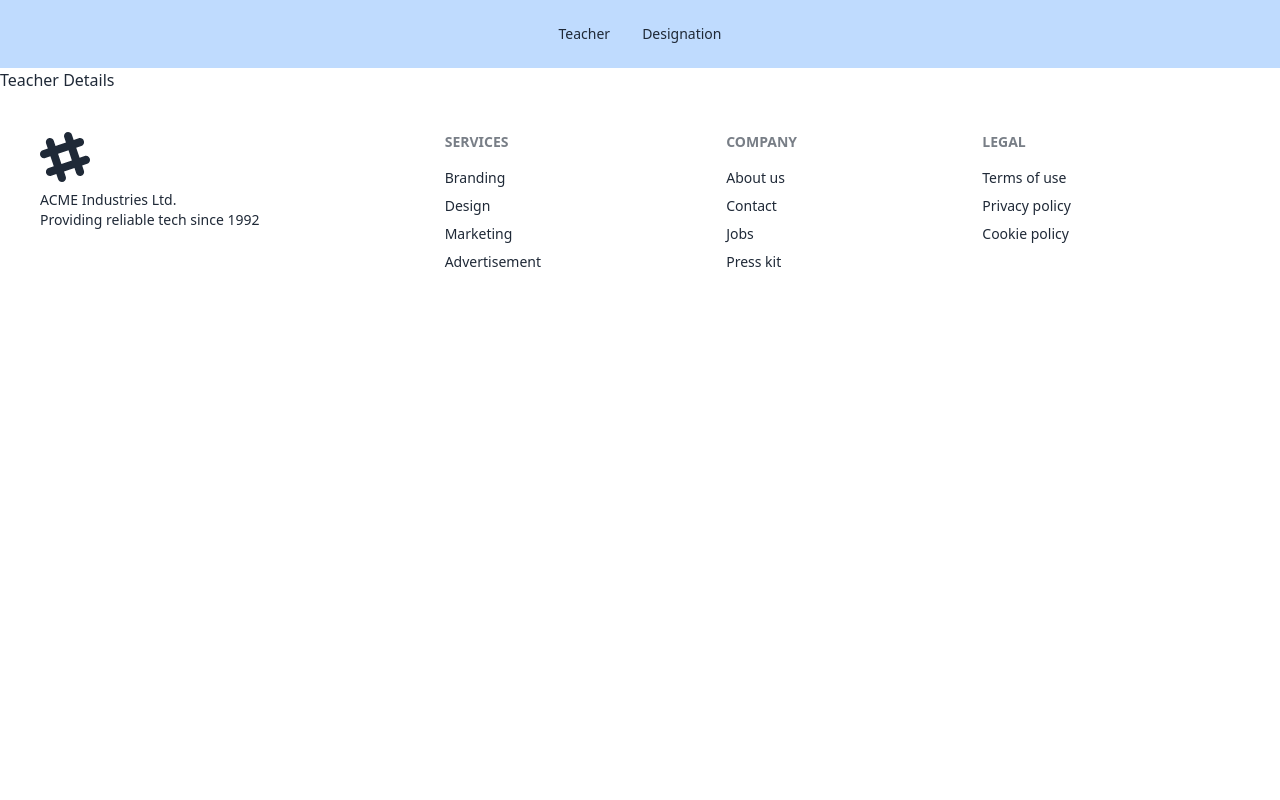
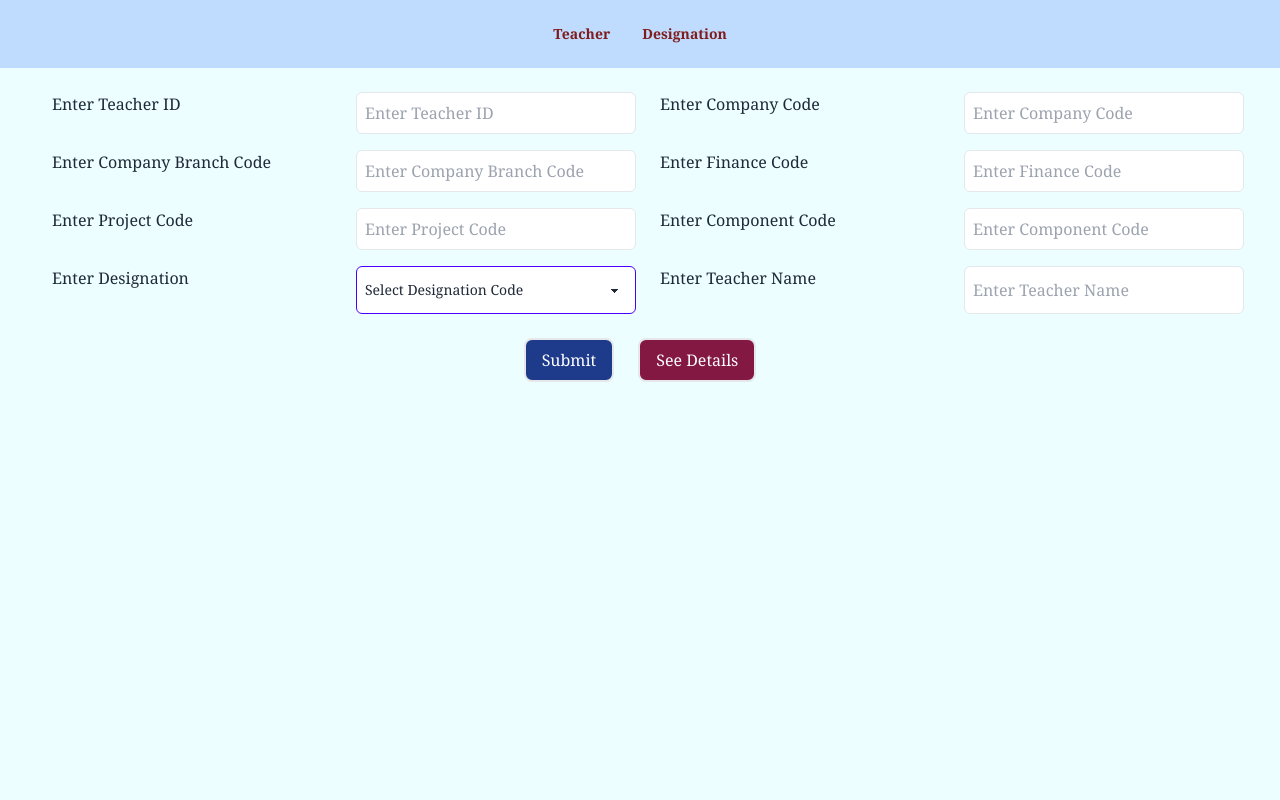
Before and after one commit to MariaTaskin01/tms-ui, a React (Vite) app: page /teacher in a window 1280 px wide. Shown: the top 800 px of the page. Built offline with nearby package versions, Linux system fonts and the light colour scheme; no server answers.

Commit message:
Teacher update function ADDED

```diff
--- a/package.json
+++ b/package.json
@@ -10,9 +10,11 @@
     "preview": "vite preview"
   },
   "dependencies": {
+    "axios": "^1.7.7",
     "react": "^18.3.1",
     "react-dom": "^18.3.1",
-    "react-router-dom": "^6.26.2"
+    "react-router-dom": "^6.26.2",
+    "sonner": "^1.5.0"
   },
   "devDependencies": {
     "@eslint/js": "^9.9.0",
--- a/src/Hooks/designationQuery.jsx
+++ /dev/null
@@ -1,12 +0,0 @@
-/* eslint-disable no-unused-vars */
-import React from 'react';
-
-const designationQuery = () => {
-    return (
-        <div>
-
-        </div>
-    );
-};
-
-export default designationQuery;
--- /dev/null
+++ b/src/Hooks/useTeacherQuery.jsx
@@ -0,0 +1,50 @@
+/* eslint-disable no-unused-vars */
+import axios from "axios";
+import React, { useEffect, useState } from "react";
+import { toast } from "sonner";
+
+const useTeacherQuery = (url) => {
+  const [data, setData] = useState([]);
+
+  useEffect(() => {
+    axios
+      .get("http://localhost:8080/teacher")
+      .then(function (response) {
+        console.log(response);
+        setData(response.data);
+      })
+      .catch(function (error) {
+        console.log(error);
+      })
+      .finally(function () {
+        // always executed
+      });
+  }, [url]);
+
+  const postTeacher = (add) => {
+    console.log(add);
+
+    fetch(url, {
+      method: "POST",
+      headers: {
+        "content-Type": "application/json",
+      },
+      body: JSON.stringify(add),
+    })
+
+    // axios.post(url, add)
+    .then((response) => {
+      console.log(response);
+
+      if (response.status == 200 && response.ok && response.data) {
+        setData([...data, add]);
+        toast.success("Teacher Added Successfully", { duration: 2000 });
+      } else {
+        toast.error("Action Failed");
+      }
+    });
+  };
+  return { data, postTeacher };
+};
+
+export default useTeacherQuery;
--- a/src/main.jsx
+++ b/src/main.jsx
@@ -3,9 +3,11 @@ import { createRoot } from 'react-dom/client'
 import './index.css'
 import { RouterProvider } from 'react-router-dom'
 import router from './routes/routes.jsx'
+import { Toaster } from 'sonner'
 
 createRoot(document.getElementById('root')).render(
   <StrictMode>
+  <Toaster></Toaster>
   <RouterProvider router={router} />
   </StrictMode>,
 )
--- a/src/pages/DesignationDetails.jsx
+++ /dev/null
@@ -1,12 +0,0 @@
-/* eslint-disable no-unused-vars */
-import React from 'react';
-
-const DesignationDetails = () => {
-    return (
-        <div>
-
-        </div>
-    );
-};
-
-export default DesignationDetails;
--- a/src/pages/Navbar.jsx
+++ b/src/pages/Navbar.jsx
@@ -6,7 +6,7 @@ const Navbar = () => {
     return (
         <div className="navbar bg-blue-200">
       <div className="flex-none mx-auto">
-        <ul className="menu menu-horizontal px-1">
+        <ul className="menu menu-horizontal px-1 font-serif font-extrabold text-red-900">
           <li><Link to="/teacher">Teacher</Link></li>
           <li><Link to="/designation">Designation</Link></li>
         </ul>
--- a/src/pages/Teacher.jsx
+++ b/src/pages/Teacher.jsx
@@ -1,13 +1,143 @@
 /* eslint-disable no-unused-vars */
-import React from 'react';
+import React, { useState } from "react";
+import { useNavigate } from "react-router-dom";
+import useTeacherQuery from "../Hooks/useTeacherQuery";
 
 const Teacher = () => {
-    return (
-        <div>
-            <h1>Teacher Details</h1>
-            <p></p>
+  const { postTeacher } = useTeacherQuery("http://localhost:8080/teacher");
+
+  const [id, setId] = useState("");
+  const [company, setCompany] = useState("");
+  const [bCode, setBCode] = useState("");
+  const [fCode, setFCode] = useState("");
+  const [pCode, setPCode] = useState("");
+  const [cCode, setCCode] = useState("");
+  const [designation, setDesignation] = useState("");
+  const [name, setName] = useState("");
+  const [details, setDetails] = useState([]);
+
+  const navigate = useNavigate();
+
+  const handleSubmit = () => {
+    const teacherInfo = {
+      teacherId: id,
+      companyCode: company,
+      companyBranchCode: bCode,
+      financeCode: fCode,
+      projectCode: pCode,
+      componentCode: cCode,
+      designationCode: designation,
+      teacherName: name,
+    };
+    console.log("Teacher Details",teacherInfo);
+
+    postTeacher(teacherInfo);
+  };
+
+  const handleSee = () => {
+    navigate("/TeacherDetails");
+  };
+
+  return (
+    <div className=" h-screen flex  align-items justify-center  bg-cyan-50">
+      <div>
+        <div className="grid grid-cols-4 gap-x-6 font-serif m-4 ">
+          <label className="m-2"> Enter Teacher ID</label>
+          <input
+            value={id}
+            onChange={(e) => setId(e.target.value)}
+            className="border m-2 w-full p-2  rounded-md "
+            type="text"
+            placeholder="Enter Teacher ID"
+            required
+          ></input>
+
+          <label className="m-2"> Enter Company Code</label>
+          <input
+            value={company}
+            onChange={(e) => setCompany(e.target.value)}
+            className="border m-2  w-full p-2  rounded-md"
+            type="text"
+            placeholder="Enter Company Code"
+          ></input>
+
+          <label className="m-2"> Enter Company Branch Code</label>
+          <input
+            value={bCode}
+            onChange={(e) => setBCode(e.target.value)}
+            className="border  m-2 w-full p-2  rounded-md"
+            type="text"
+            placeholder="Enter Company Branch Code"
+          ></input>
+
+          <label className="m-2"> Enter Finance Code </label>
+          <input
+            value={fCode}
+            onChange={(e) => setFCode(e.target.value)}
+            className="border  m-2 w-full p-2  rounded-md"
+            type="text"
+            placeholder="Enter Finance Code"
+          ></input>
+
+          <label className="m-2"> Enter Project Code</label>
+          <input
+            value={pCode}
+            onChange={(e) => setPCode(e.target.value)}
+            className="border m-2 w-full p-2  rounded-md"
+            type="text"
+            placeholder="Enter Project Code"
+          ></input>
+
+          <label className="m-2"> Enter Component Code</label>
+          <input
+            value={cCode}
+            onChange={(e) => setCCode(e.target.value)}
+            className="border m-2 w-full p-2  rounded-md"
+            type="text"
+            placeholder="Enter Component Code"
+          ></input>
+
+          <label className="m-2"> Enter Designation</label>
+          {/* <input
+            value={designation}
+            onChange={(e) => setDesignation(e.target.value)}
+            className="border  m-2 w-full p-2  rounded-md"
+            type="text"
+            placeholder="Enter Designation"
+          ></input> */}
+            <select className="select select-primary border m-2 w-full p-2  rounded-md">
+
+                <option disabled selected> Select Designation Code </option>
+            </select>
+
+          <label className="m-2"> Enter Teacher Name</label>
+          <input
+            value={name}
+            onChange={(e) => setName(e.target.value)}
+            className="border  m-2 w-full p-2  rounded-md"
+            type="text"
+            placeholder="Enter Teacher Name"
+          ></input>
+          <div className="col-span-4 flex justify-center mt-4 gap-6 ">
+            <button
+              onClick={handleSubmit}
+              className="border-2 px-4 py-2 rounded-lg  bg-blue-900 text-white"
+              type="button"
+            >
+              Submit
+            </button>
+            <button
+              onClick={handleSee}
+              className="border-2 px-4 py-2 rounded-lg  bg-pink-900 text-white"
+              type="button"
+            >
+              See Details
+            </button>
+          </div>
         </div>
-    );
+      </div>
+    </div>
+  );
 };
 
 export default Teacher;
--- /dev/null
+++ b/src/pages/TeacherDetails.jsx
@@ -0,0 +1,59 @@
+/* eslint-disable no-unused-vars */
+import React from "react";
+import useTeacherQuery from "../Hooks/useTeacherQuery";
+
+const TeacherDetails = () => {
+  const { PostTeacher, data } = useTeacherQuery(
+    "http://localhost:8080/teacher"
+  );
+
+  return (
+    <div className="m-2   ">
+      <div>
+        {" "}
+        <p className="flex justify-center font-serif text-2xl p-4 m-2 text-blue-900 font-extrabold ">
+          Teacher Details{" "}
+        </p>
+      </div>
+
+      <div className="m-2 flex justify center">
+        <div>
+        <table className="font-serif  border-collapse border border-slate-500">
+          <thead>
+            <tr>
+            <th className="border border-slate-600 px-4 py-2"> SL </th>
+            <th className="border border-slate-600 px-4 py-2"> Teacher Id </th>
+            <th className="border border-slate-600 px-4 py-2"> Company Code</th>
+            <th className="border border-slate-600 px-4 py-2"> Company Branch Code </th>
+            <th className="border border-slate-600 px-4 py-2"> Finance Code </th>
+            <th className="border border-slate-600 px-4 py-2"> Project Code </th>
+            <th className="border border-slate-600 px-4 py-2"> Component Code </th>
+            <th className="border border-slate-600 px-4 py-2"> Designation Code </th>
+            <th className="border border-slate-600 px-4 py-2"> Teacher Name </th>
+            <th className="border border-slate-600 px-4 py-2">  Action </th>
+            </tr>
+
+          </thead>
+          <tbody>
+            {data?.map((info, index) => (
+              <tr key={index}>
+                <td className="border border-slate-600 px-4 py-2">{index + 1}</td>
+                <td className="border border-slate-600 px-4 py-2">{info.teacherId}</td>
+                <td className="border border-slate-600 px-4 py-2">{info.companyCode}</td>
+                <td className="border border-slate-600 px-4 py-2">{info.companyBranchCode}</td>
+                <td className="border border-slate-600 px-4 py-2">{info.financeCode}</td>
+                <td className="border border-slate-600 px-4 py-2">{info.projectCode}</td>
+                <td className="border border-slate-600 px-4 py-2">{info.componentCode}</td>
+                <td className="border border-slate-600 px-4 py-2">{info.designationCode}</td>
+                <td className="border border-slate-600 px-4 py-2">{info.teacherName}</td>
+              </tr>
+            ))}
+          </tbody>
+        </table>
+        </div>
+      </div>
+    </div>
+  );
+};
+
+export default TeacherDetails;
```
Also changed, not shown: src/routes/routes.jsx (+7 -1 lines), src/Hooks/teacherQuery.jsx (deleted), 1 other file (tests, documents, lock files or other folders).
